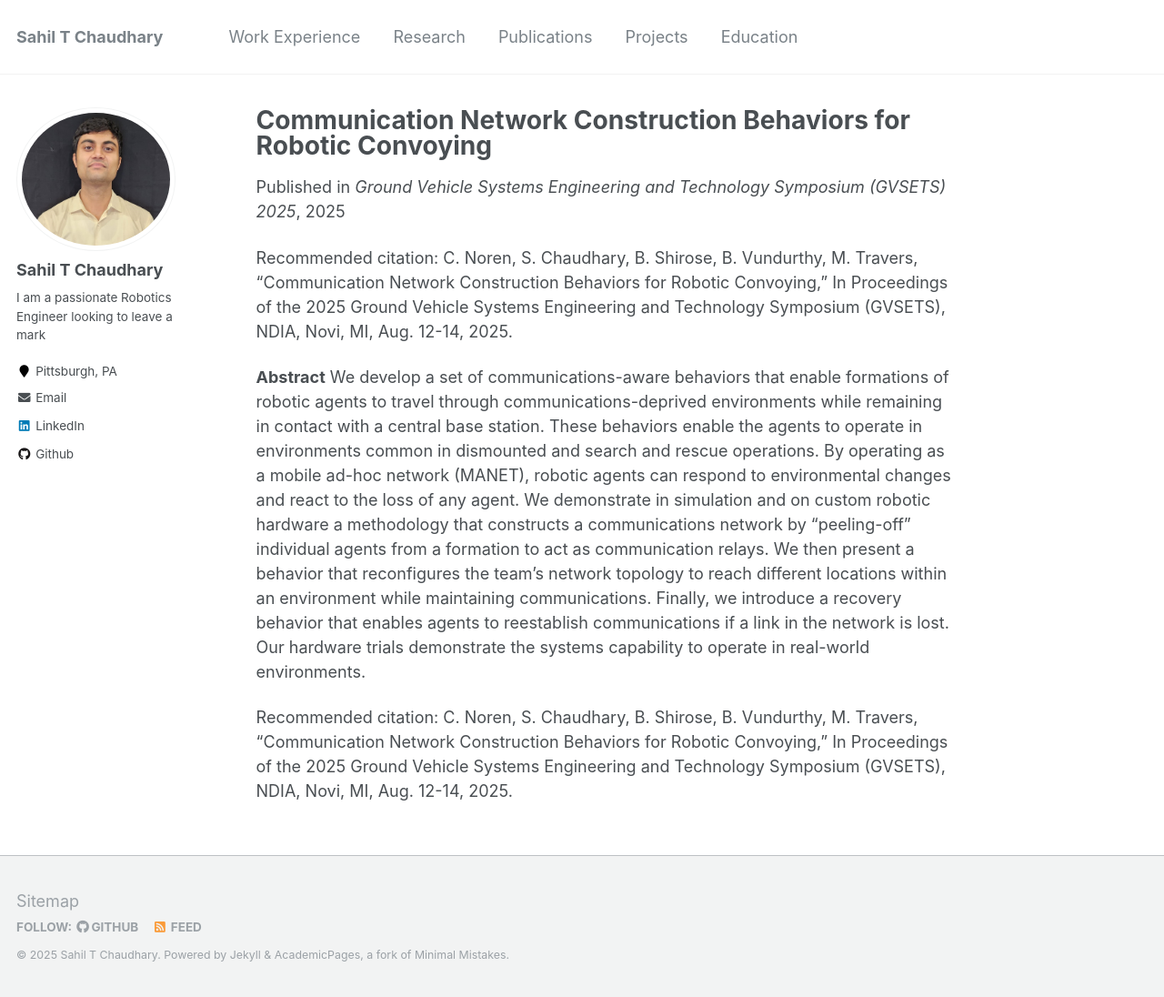
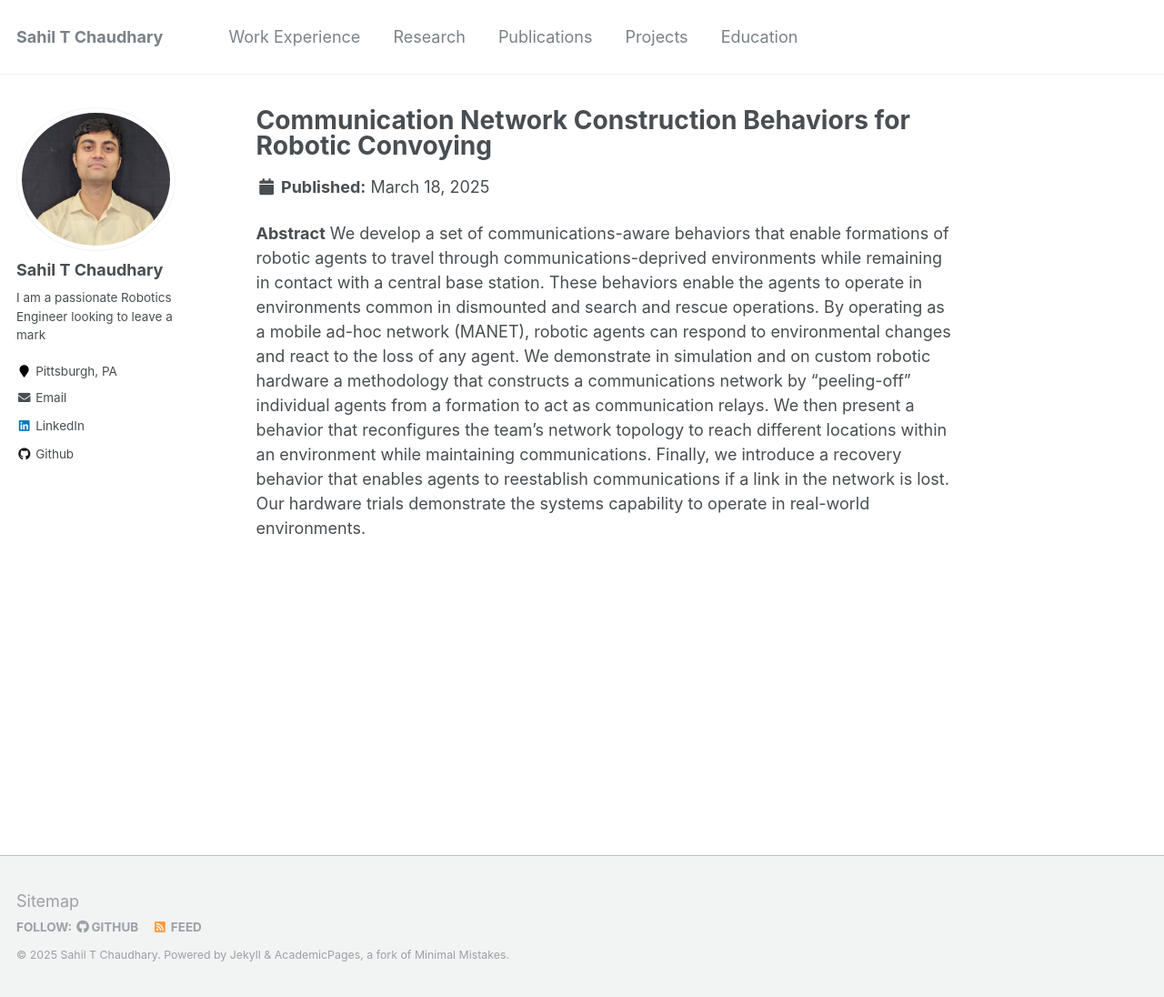
Before and after one commit to SahilTChaudhary/sahiltchaudhary.github.io, a Jekyll site: the page built from _publications/comms.md, in a window 1280 px wide and 1096 px high. Shown: the whole window at 91% size. Built offline with Jekyll 4.4.1, drawn with Linux system fonts in a browser that asks for light colours.

Commit message:
Commented out citation and published in for now

```diff
--- a/_publications/comms.md
+++ b/_publications/comms.md
@@ -2,15 +2,15 @@
 title: "Communication Network Construction Behaviors for Robotic Convoying"
 collection: publications
 permalink: /publication/comms
-excerpt: 'This paper focuses on communications-aware behaviors that enable formations of robotic agents to travel through communications-deprived environments while remaining in contact with a central base station.'
+excerpt: 'This paper focuses on communications-aware behaviors that enable formations of robotic agents to travel through communications-deprived environments while remaining in contact with a central base station (under review).'
 # date: Under Review
-venue: 'Ground Vehicle Systems Engineering and Technology Symposium (GVSETS) 2025'
+# venue: 'Ground Vehicle Systems Engineering and Technology Symposium (GVSETS) 2025'
 # paperurl: 'http://sahiltchaudhary.github.io/files/GVSETS25_CommsAwarePlanning.pdf'
-citation: 'C. Noren, S. Chaudhary, B. Shirose, B. Vundurthy, M. Travers, “Communication Network Construction Behaviors for Robotic Convoying,” In Proceedings of the 2025 Ground Vehicle Systems Engineering and Technology Symposium (GVSETS), NDIA, Novi, MI, Aug. 12-14, 2025.'
+# citation: 'C. Noren, S. Chaudhary, B. Shirose, B. Vundurthy, M. Travers, “Communication Network Construction Behaviors for Robotic Convoying,” In Proceedings of the 2025 Ground Vehicle Systems Engineering and Technology Symposium (GVSETS), NDIA, Novi, MI, Aug. 12-14, 2025.'
 ---
 <b>Abstract</b>
 We develop a set of communications-aware behaviors that enable formations of robotic agents to travel through communications-deprived environments while remaining in contact with a central base station. These behaviors enable the agents to operate in environments common in dismounted and search and rescue operations. By operating as a mobile ad-hoc network (MANET), robotic agents can respond to environmental changes and react to the loss of any agent. We demonstrate in simulation and on custom robotic hardware a methodology that constructs a communications network by “peeling-off” individual agents from a formation to act as communication relays. We then present a behavior that reconfigures the team’s network topology to reach different locations within an environment while maintaining communications. Finally, we introduce a recovery behavior that enables agents to reestablish communications if a link in the network is lost. Our hardware trials demonstrate the systems capability to operate in real-world environments.
 
 <!-- [Download paper here](http://sahiltchaudhary.github.io/files/GVSETS25_CommsAwarePlanning.pdf) -->
 
-Recommended citation: C. Noren, S. Chaudhary, B. Shirose, B. Vundurthy, M. Travers, “Communication Network Construction Behaviors for Robotic Convoying,” In Proceedings of the 2025 Ground Vehicle Systems Engineering and Technology Symposium (GVSETS), NDIA, Novi, MI, Aug. 12-14, 2025.
+<!-- Recommended citation: C. Noren, S. Chaudhary, B. Shirose, B. Vundurthy, M. Travers, “Communication Network Construction Behaviors for Robotic Convoying,” In Proceedings of the 2025 Ground Vehicle Systems Engineering and Technology Symposium (GVSETS), NDIA, Novi, MI, Aug. 12-14, 2025. -->
```
